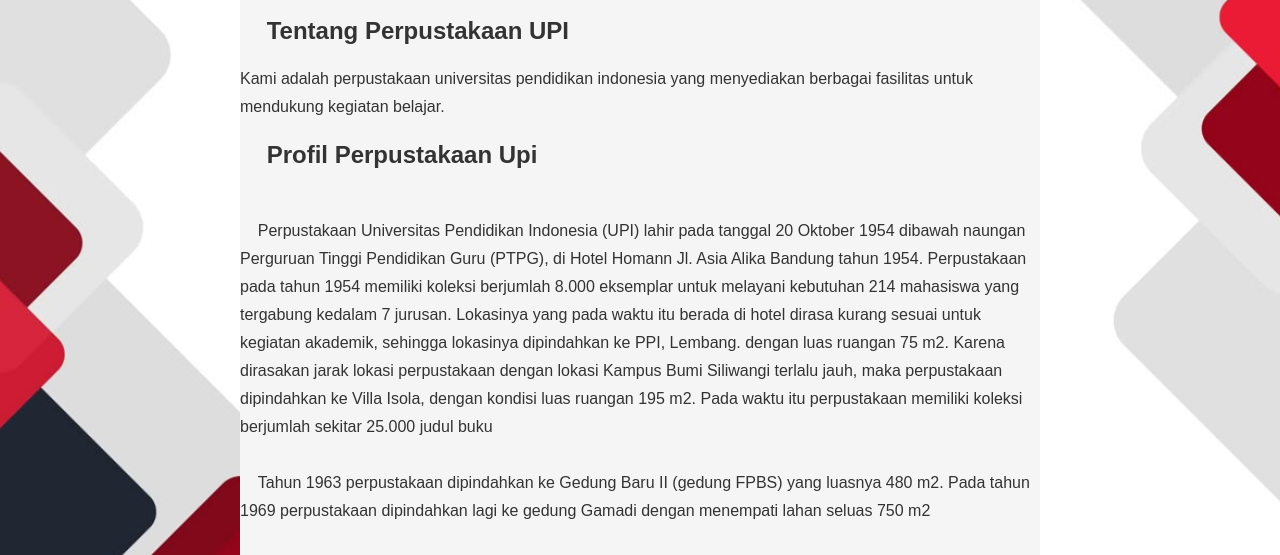
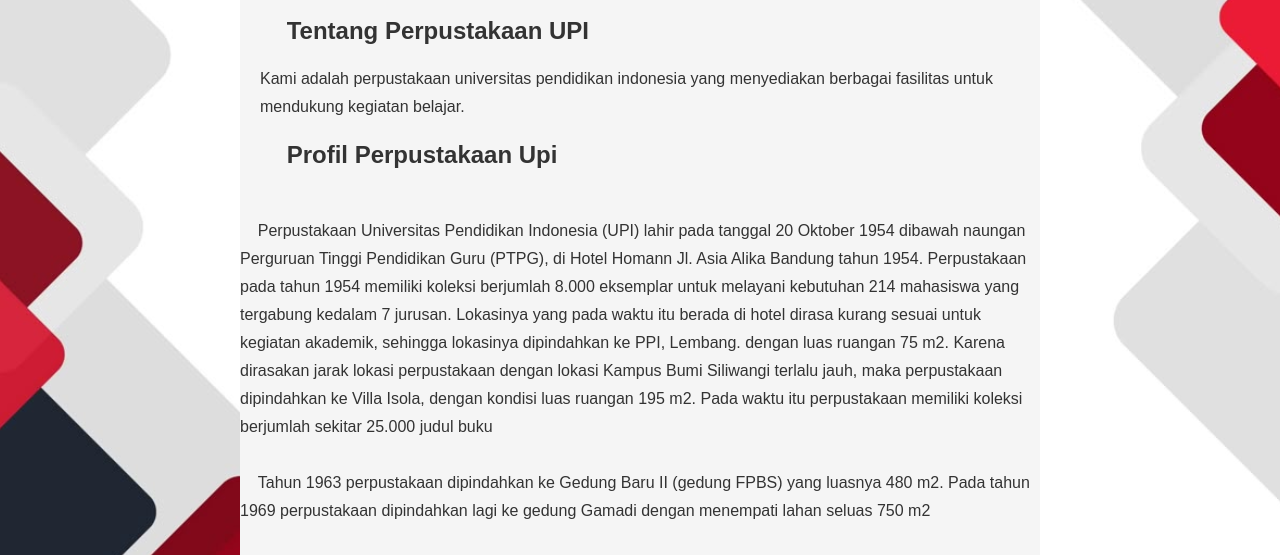
Before and after one commit to Ghaa26/webpkl.github.io, a plain HTML site: page TENTANG PERPUSTAKAAN UPI.html in a window 1280 px wide. Shown: the part 214-769 px from the top of the page. Drawn offline with Linux system fonts and the light colour scheme.

Commit message:
TENTANG PERPUSTAKAAN UPI.html

```diff
--- a/TENTANG PERPUSTAKAAN UPI.html
+++ b/TENTANG PERPUSTAKAAN UPI.html
@@ -21,9 +21,9 @@
 		</ul>
 
 		</div>
-    <h2 class="judul">&nbsp;&nbsp;&nbsp;&nbsp;Tentang Perpustakaan UPI </h2>
-    <p>Kami adalah perpustakaan universitas pendidikan indonesia yang menyediakan berbagai fasilitas untuk mendukung kegiatan belajar.</p>
-    <h2>&nbsp;&nbsp;&nbsp;&nbsp;Profil Perpustakaan Upi</h2>
+    <h2 class="judul" style="margin: 20px;">&nbsp;&nbsp;&nbsp;&nbsp;Tentang Perpustakaan UPI </h2>
+    <p style="margin: 20px;">Kami adalah perpustakaan universitas pendidikan indonesia yang menyediakan berbagai fasilitas untuk mendukung kegiatan belajar.</p>
+    <h2 style="margin: 20px;">&nbsp;&nbsp;&nbsp;&nbsp;Profil Perpustakaan Upi</h2>
     <br><P1>&nbsp;&nbsp;&nbsp;&nbsp;Perpustakaan Universitas Pendidikan Indonesia (UPI) lahir pada tanggal 20 Oktober 1954 dibawah naungan Perguruan Tinggi Pendidikan Guru (PTPG), di Hotel Homann Jl. Asia Alika Bandung tahun 1954. Perpustakaan pada tahun 1954 memiliki koleksi berjumlah 8.000 eksemplar untuk melayani kebutuhan 214 mahasiswa yang tergabung kedalam 7 jurusan. Lokasinya yang pada waktu itu berada di hotel dirasa kurang sesuai untuk kegiatan akademik, sehingga lokasinya dipindahkan ke PPI, Lembang. dengan luas ruangan 75 m2. Karena dirasakan jarak lokasi perpustakaan dengan lokasi Kampus Bumi Siliwangi terlalu jauh, maka perpustakaan dipindahkan ke Villa Isola, dengan kondisi luas ruangan 195 m2. Pada waktu itu perpustakaan memiliki koleksi berjumlah sekitar 25.000 judul buku</P1></br>
 
 	<br><P2>&nbsp;&nbsp;&nbsp;&nbsp;Tahun 1963 perpustakaan dipindahkan ke Gedung Baru II (gedung FPBS) yang luasnya 480 m2. Pada tahun 1969 perpustakaan dipindahkan lagi ke gedung Gamadi dengan menempati lahan seluas 750 m2</P2></br>
```
